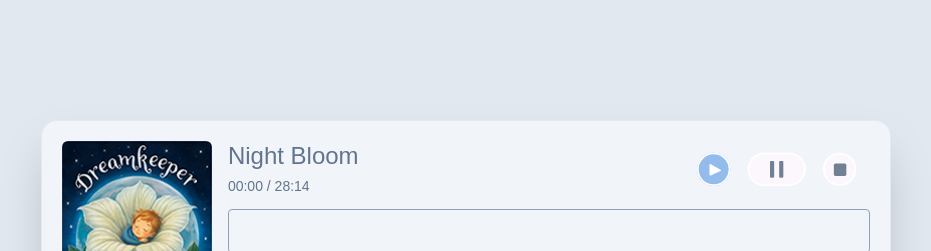
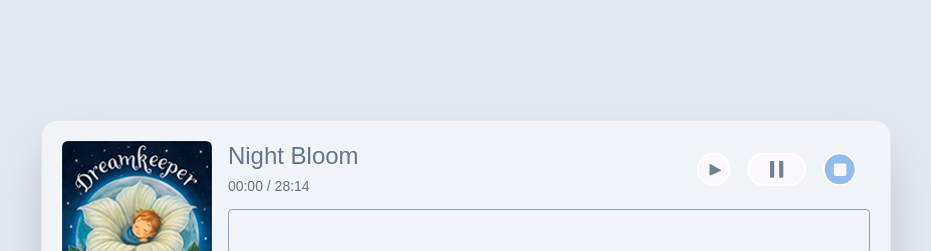
Before and after one commit to azrulsaleh/dreamkeeper, a React (Vite) app: page / in a window 1280 px wide. Shown: the top 251 px of the page, without its empty margins (174-1105 px from the left). Built offline with nearby package versions, Linux system fonts and the light colour scheme.

Commit message:
added cursor pointer + visual states to transport controls

```diff
--- a/src/App.jsx
+++ b/src/App.jsx
@@ -3,7 +3,7 @@ import { useState } from 'react';
 import { Pause_Button, Play_Button, Stop_Button } from './svg/Vector';
 
 function App() {
-	const [isPlaying, setIsPlaying] = useState(false);
+	const [currentTransport, setCurrentTransport] = useState('stop');
 	const [currentTime, setCurrentTime] = useState(0);
 	const [duration, setDuration] = useState(1694);
 	const [currentTrack, setCurrentTrack] = useState(0);
@@ -24,17 +24,17 @@ function App() {
 
 	const handlePlay = async () => {
 		// await Tone.start();
-		setIsPlaying(true);
-		console.log('isPlaying: ' + isPlaying + ' currentTime: ' + currentTime);
+		setCurrentTransport('play');
+		console.log('currentTransport: ' + currentTransport + ' currentTime: ' + currentTime);
 	};
 	const handlePause = () => {
-		setIsPlaying(false);
-		console.log('isPlaying: ' + isPlaying + ' currentTime: ' + currentTime);
+		setCurrentTransport('pause');
+		console.log('currentTransport: ' + currentTransport + ' currentTime: ' + currentTime);
 	};
 	const handleStop = () => {
-		setIsPlaying(false);
+		setCurrentTransport('stop');
 		setCurrentTime(0);
-		console.log('isPlaying: ' + isPlaying + ' currentTime: ' + currentTime);
+		console.log('currentTransport: ' + currentTransport + ' currentTime: ' + currentTime);
 	};
 
 	const handleMode = (type) => {
@@ -53,10 +53,8 @@ function App() {
 	return (
 		<section className='h-screen flex justify-center items-center'>
 			<div className='_bg-card w-[850px] h-[560px]'>
-			{/* <div className='_bg-card flex flex-col gap-5'> */}
 				{/* header */}
 				<div className='flex h-[190px] p-[20px]'>
-				{/* <div className='flex flex-row gap-8'> */}
 					{/* artwork */}
 					<img
 						className='rounded-md w-[150px] h-[150px]'
@@ -67,9 +65,7 @@ function App() {
 					<div className='w-[20px] h-full' />
 					{/* info */}
 					<div className='w-full h-full'>
-					{/* <div className='flex-1 flex flex-col gap-2'> */}
 						<div className='w-full h-[60px] flex flex-row justify-between'>
-						{/* <div className='border border-slate-400 h-full'> */}
 							{/* title */}
 							<div className='w-[450px] h-full'>
 								<div className='h-[30px] flex items-center'>
@@ -80,17 +76,19 @@ function App() {
 								</div>
 							</div>
 							{/* transport */}
-							<div className='w-[190px] h-full flex justify-center gap-2'>
-							{/* <div className='flex gap-1 justify-end'> */}
-								<button onClick={handlePlay}>
-									<Play_Button w={40} h={40} />
-								</button>
-								<button onClick={handlePause}>
-									<Pause_Button w={70} h={40} />
-								</button>
-								<button onClick={handleStop} >
-									<Stop_Button w={40} h={40} />
-								</button>
+							<div className='w-[190px] h-full flex justify-center items-center gap-2'>
+								<Play_Button
+									isActive={currentTransport === 'play' ? 0 : 1}
+									onClick={handlePlay}
+								/>
+								<Pause_Button
+									isActive={currentTransport === 'pause' ? 0 : 1}
+									onClick={handlePause}
+								/>
+								<Stop_Button
+									isActive={currentTransport === 'stop' ? 0 : 1}
+									onClick={handleStop}
+								/>
 							</div>
 						</div>
 						{/* waveform */}
@@ -109,12 +107,11 @@ function App() {
 				</div>
 				{/* body */}
 				<div className='w-full h-[370px] flex flex-row'>
+					{/* stems */}
 					<div className='w-[640px] h-full flex flex-col'>
 						{/* mode */}
 						<div className='w-full h-[30px]'>
-						{/* <div className='flex h-8 items-center'> */}
 							<div className='_radio-bg w-[300px] h-full flex mx-auto shadow-lg border border-white'>
-							{/* <div className='_radio-bg flex w-100 justify-center'> */}
 								<button
 									onClick={() => handleMode('loop')}
 									className={`
@@ -143,7 +140,6 @@ function App() {
 						</div>
 						{/* sliders */}
 						<div className='w-full h-[260px] flex space-x-[30px] px-[35px] py-[20px]'>
-						{/* <div className='flex space-x-4 mx-auto text-center items-center justify-center'> */}
 							<div className='_bg-volume'>
 								<h3 className='text-center'>Piano</h3>
 								<div className='_bg-slider'>
@@ -187,7 +183,6 @@ function App() {
 								<label>Filter</label>
 							</div>
 							<div className='h-[30px]'>
-							{/* <div className='_radio-bg flex w-100 ml-0'> */}
 								<div className='_radio-tabs bg-white w-[100px] h-[30px] z-20'/>
 								<div className='_radio-tabs bg-white/50  w-[200px] h-[30px] z-10'/>
 								<div className='_radio-tabs bg-white/5  w-[300px] h-[30px] z-0'/>
@@ -232,6 +227,7 @@ function App() {
 							</div>
 						</div>
 					</div>
+					{/* noise */}
 					<div className='w-[210px] h-full border-l border-black/5'>
 						<div className='w-full h-[30px]'></div>
 						<div className='w-full h-[260px] px-[45px] py-[20px] flex'>
@@ -252,7 +248,6 @@ function App() {
 									<label>Noise Type</label>
 								</div>
 								<div className='h-[30px]'>
-								{/* <div className='_radio-bg flex w-100 ml-0'> */}
 									<div className='_radio-tabs bg-red w-[50px] h-[30px] z-20'/>
 									<div className='_radio-tabs bg-white/50  w-[100px] h-[30px] z-10'/>
 									<div className='_radio-tabs bg-white/5  w-[150px] h-[30px] z-0'/>
@@ -275,7 +270,7 @@ function App() {
 												_radio-button
 												${currentNoise === 'pink'
 													? '_radio-on bg-pink-700/50'
-													: '_radio-off text-pink-500/70'
+													: '_radio-off text-pink-500/70 hover:text-pink-500/50'
 												}
 											`}
 										>
@@ -287,7 +282,7 @@ function App() {
 												_radio-button
 												${currentNoise === 'brown'
 													? '_radio-on bg-amber-700/50'
-													: '_radio-off text-amber-700/70'
+													: '_radio-off text-amber-700/70 hover:text-amber-500/50'
 												}
 											`}
 										>
@@ -299,42 +294,6 @@ function App() {
 						</div>
 					</div>
 				</div>
-				{/* <div className='flex h-120'> */}
-					{/* <div className='flex-1 h-full space-y-4'>
-						<div className='flex flex-col space-y-2'>
-						</div>
-					</div> */}
-					{/* noise */}
-					{/* <div className='flex flex-col h-full'> */}
-					{/* <div className='border w-[210px] h-[370px]'>
-						<div className='h-8 bg-amber-400' />
-						<div className='py-8 flex justify-center'>
-							<div className='_bg-subcard text-center bg-red-400'>
-								<h5>Noise</h5>
-								<div className='_bg-slider'>
-									<input
-										type="range"
-										className="_slider-v"
-									/>
-								</div>
-							</div>
-						</div>
-						<div className='flex flex-col space-y-2 bg-blue-400 '>
-							<label>Noise Type</label>
-							<div className='_radio-bg flex w-50 ml-0'>
-								<button className='_radio-button'>
-									White
-								</button>
-								<button className='_radio-button'>
-									Pink
-								</button>
-								<button className='_radio-button'>
-									Brown
-								</button>
-							</div>
-						</div>
-					</div> */}
-				{/* </div> */}
 			</div>
 		</section>
 	)
--- a/src/css/uic/button.css
+++ b/src/css/uic/button.css
@@ -4,7 +4,6 @@
             rounded-2xl
             border border-white/10 border-1
             text-xs
-            /* shadow-lg */
             ;
     }
 	._radio-button {
@@ -14,6 +13,7 @@
             py-0.5
             text-slate-600
             z-50
+            cursor-pointer
             ;
     }
     ._radio-on {
--- a/src/css/uic/slider.css
+++ b/src/css/uic/slider.css
@@ -2,7 +2,9 @@
 	._slider-h {
 		@apply
             accent-sky-700/50
-            h-1;
+            h-1
+            cursor-pointer
+			;
 	}
 	._slider-h:hover {
 		@apply
@@ -20,6 +22,7 @@
 			origin-center
             accent-sky-700/50
 			-translate-y-9
+            cursor-pointer
             ;
 	}
 }
--- a/src/svg/transport/Pause_Button.jsx
+++ b/src/svg/transport/Pause_Button.jsx
@@ -1,13 +1,37 @@
 const Pause_Button = ({
-	w = 70,
-	h = 40,
+	w = 70, h = 40,
+	isActive = 0,
+	onClick
 }) => {
+	const bgColor = isActive === 1 ? '#FBF7FD' : '#93BCED';
+	const iconColor = isActive === 1 ? '#728093' : '#FBF7FD';
+	const hoverColor = isActive === 1 ? 'group-hover:fill-slate-400' : 'group-hover:fill-slate-200';
+
 	return (
-		<svg height={h} width={w} fill="none" viewBox="0 0 78 48" xmlns="http://www.w3.org/2000/svg">
+		<svg
+			height={h}
+			width={w}
+			fill="none"
+			viewBox="0 0 78 48"
+			xmlns="http://www.w3.org/2000/svg"
+			onClick={onClick}
+            className="group cursor-pointer overflow-visible"
+            role="button"
+		>
 			<g filter="url(#filter0_d_4_123)">
-				<rect height="38" width="68" fill="#FBF7FD" rx="19" stroke="white" strokeWidth="2" x="7" y="3"/>
-				<rect height="20" width="5" fill="#728093" rx="1" x="33" y="12"/>
-				<rect height="20" width="5" fill="#728093" rx="1" x="44" y="12"/>
+				<rect height="38" width="68" fill={bgColor} rx="19" stroke="white" strokeWidth="2" x="7" y="3"/>
+				<rect
+					height="20" width="5"
+					fill={iconColor}
+					className={`transition-colors duration-200 ${hoverColor} ${iconColor}`}
+					rx="1" x="33" y="12"
+				/>
+				<rect
+					height="20" width="5"
+					fill={iconColor}
+					className={`transition-colors duration-200 ${hoverColor} ${iconColor}`}
+					rx="1" x="44" y="12"
+				/>
 			</g>
 			<defs>
 				<filter height="48" id="filter0_d_4_123" width="78" x="0" y="0" filterUnits="userSpaceOnUse" colorInterpolationFilters="sRGB">
--- a/src/svg/transport/Play_Button.jsx
+++ b/src/svg/transport/Play_Button.jsx
@@ -1,14 +1,32 @@
 const Play_Button = ({
-	w = 40,
-	h = 40
+	w = 40, h = 40,
+	isActive = 0,
+	onClick
 }) => {
+	const bgColor = isActive === 1 ? '#FBF7FD' : '#93BCED';
+	const iconColor = isActive === 1 ? '#728093' : '#FBF7FD';
+	const hoverColor = isActive === 1 ? 'group-hover:fill-slate-400' : 'group-hover:fill-slate-200';
+
 	return (
-		<svg height={h} width={w} fill="none" viewBox="0 0 48 48" xmlns="http://www.w3.org/2000/svg">
+		<svg
+			height={h}
+			width={w}
+			fill="none"
+			viewBox="0 0 48 48"
+			xmlns="http://www.w3.org/2000/svg"
+			onClick={onClick}
+            className="group cursor-pointer overflow-visible"
+            role="button"
+		>
 			<g filter="url(#filter0_d_4_118)">
-				<rect height="40" width="40" fill="#93BCED" rx="20" x="6" y="2"/>
+				<rect height="40" width="40" fill={bgColor} rx="20" x="6" y="2"/>
 				<rect height="38" width="38" rx="19" stroke="white" strokeWidth="2" x="7" y="3"/>
 			</g>
-			<path d="M21 28.4612V16.6995C21 15.937 21.8191 15.4551 22.4856 15.8254L34.2474 22.3596C34.9685 22.7603 34.9217 23.8126 34.1679 24.1476L22.4061 29.3751C21.7449 29.669 21 29.1849 21 28.4612Z" fill="white"/>
+			<path
+				d="M21 28.4612V16.6995C21 15.937 21.8191 15.4551 22.4856 15.8254L34.2474 22.3596C34.9685 22.7603 34.9217 23.8126 34.1679 24.1476L22.4061 29.3751C21.7449 29.669 21 29.1849 21 28.4612Z"
+				fill={iconColor}
+				className={`transition-colors duration-200 ${hoverColor} ${iconColor}`}
+			/>
 			<defs>
 				<filter height="48" id="filter0_d_4_118" width="48" x="0" y="0" filterUnits="userSpaceOnUse" colorInterpolationFilters="sRGB">
 					<feFlood result="BackgroundImageFix" floodOpacity="0"/>
--- a/src/svg/transport/Stop_Button.jsx
+++ b/src/svg/transport/Stop_Button.jsx
@@ -1,12 +1,31 @@
 const Stop_Button = ({
-	w = 40,
-	h = 40,
+	w = 40, h = 40,
+	isActive = 0,
+	onClick
 }) => {
+	const bgColor = isActive === 1 ? '#FBF7FD' : '#93BCED';
+	const iconColor = isActive === 1 ? '#728093' : '#FBF7FD';
+	const hoverColor = isActive === 1 ? 'group-hover:fill-slate-400' : 'group-hover:fill-slate-200';
+
 	return (
-		<svg height={h} width={w} fill="none" viewBox="0 0 48 48" xmlns="http://www.w3.org/2000/svg">
+		<svg
+			height={h}
+			width={w}
+			fill="none"
+			viewBox="0 0 48 48"
+			xmlns="http://www.w3.org/2000/svg"
+			onClick={onClick}
+            className="group cursor-pointer overflow-visible"
+            role="button"
+		>
 			<g filter="url(#filter0_d_4_122)">
-				<rect height="38" width="38" fill="#FBF7FD" rx="19" stroke="white" strokeWidth="2" x="7" y="3"/>
-				<rect height="15" width="15" fill="#728093" rx="2" x="19" y="15"/>
+				<rect height="38" width="38" fill={bgColor} rx="19" stroke="white" strokeWidth="2" x="7" y="3"/>
+				<rect
+					height="15" width="15"
+					fill={iconColor}
+					className={`transition-colors duration-200 ${hoverColor} ${iconColor}`}
+					rx="2" x="19" y="15"
+				/>
 			</g>
 			<defs>
 				<filter height="48" id="filter0_d_4_122" width="48" x="0" y="0" filterUnits="userSpaceOnUse" colorInterpolationFilters="sRGB">
```
